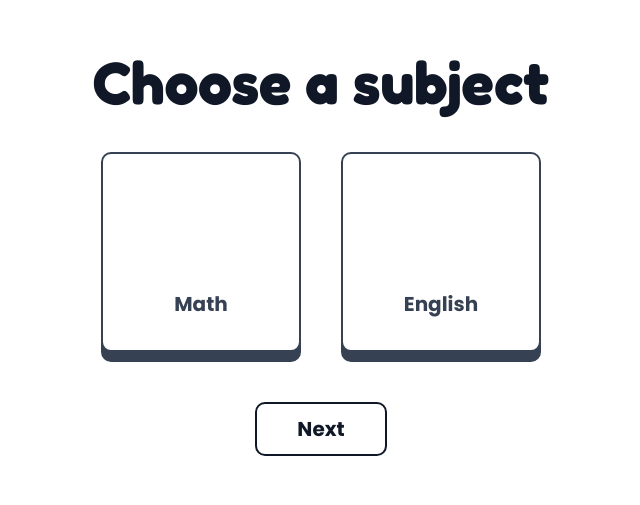
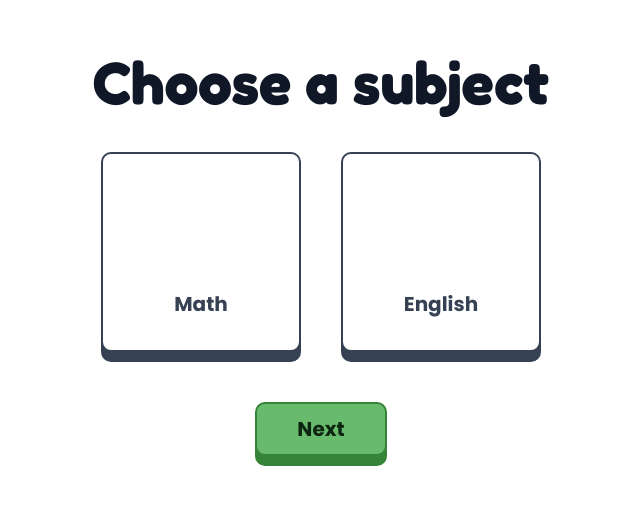
Before and after one commit to weave-dev/pept-quiz, a SvelteKit app: page /select-subject in a window 1280 px wide. Shown: the part 141-646 px from the top of the page, without its empty margins (319-959 px from the left). Built offline with nearby package versions, Linux system fonts and the light colour scheme; some icons are missing.

Commit message:
chore: updated instances of buttons

```diff
--- a/src/routes/select-subject/+page.svelte
+++ b/src/routes/select-subject/+page.svelte
@@ -1,12 +1,12 @@
 <script lang="ts">
-	import { icons } from '$lib/components/base/icons';
+	import { icons } from '$lib/components/base/icons'
 
-	import Button from '$lib/components/base/Button.svelte';
-	import RadioButton from '$lib/components/base/RadioButton.svelte';
-	import { BgColors } from '$lib/types';
-	import { goto } from '$app/navigation';
+	import Button from '$lib/components/base/Button.svelte'
+	import RadioButton from '$lib/components/base/RadioButton.svelte'
+	import { BgColors, Variants } from '$lib/types'
+	import { goto } from '$app/navigation'
 
-	let selectedSubject = $state('');
+	let selectedSubject = $state('')
 
 	const subjects = [
 		{
@@ -21,9 +21,9 @@
 			value: 'english',
 			icon: icons.inputLatinLetters
 		}
-	];
+	]
 
-	const redirectToMap = () => goto('#/app/map');
+	const redirectToMap = () => goto('#/app/map')
 </script>
 
 <div class="grid h-full place-items-center">
@@ -46,6 +46,6 @@
 			{/each}
 		</div>
 
-		<Button variant={BgColors.FERN_GREEN} onclick={redirectToMap}>Next</Button>
+		<Button variant={Variants.FERN_GREEN} onclick={redirectToMap}>Next</Button>
 	</div>
 </div>
```
